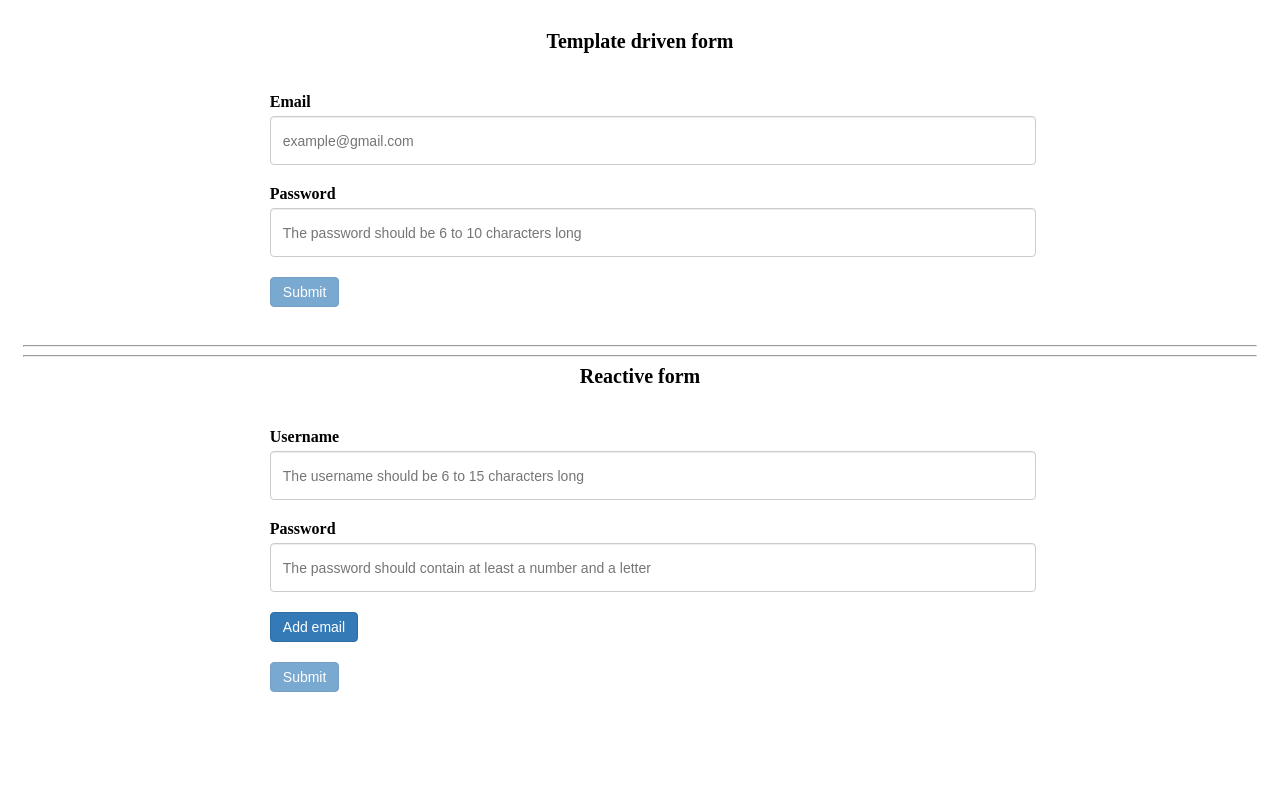
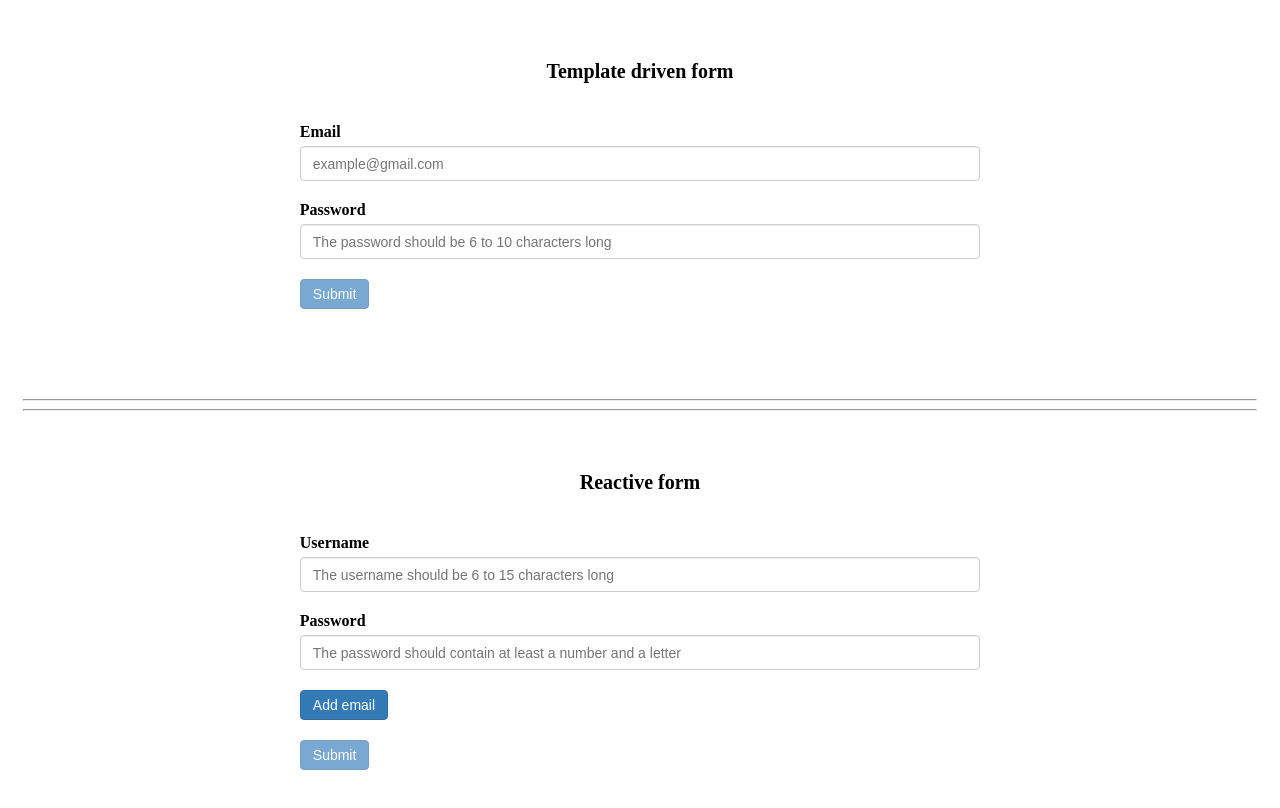
Before and after one commit to marynachubrei/form, an Angular app: page / in a window 1280 px wide. Shown: the top 808 px of the page. Built offline with nearby package versions, Linux system fonts and the light colour scheme.

Commit message:
I added margin to inputs

```diff
--- a/src/app/reactive-form/reactive-form.component.scss
+++ b/src/app/reactive-form/reactive-form.component.scss
@@ -1,3 +1,4 @@
 .form-block_emails{
   display: flex;
+  margin-bottom: 10px;
 }
--- a/src/styles.scss
+++ b/src/styles.scss
@@ -1,7 +1,16 @@
+*{
+  box-sizing: border-box;
+}
+
 .container {
   margin-top: 30px;
   padding: 0 15px;
 }
+
+.wrap{
+  margin: 60px 0;
+}
+
 .title{
   font-size:20px;
   font-weight:700;
```
